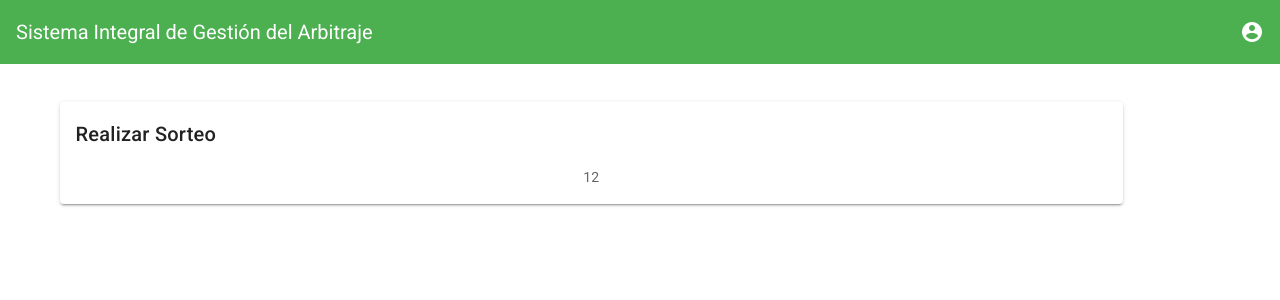
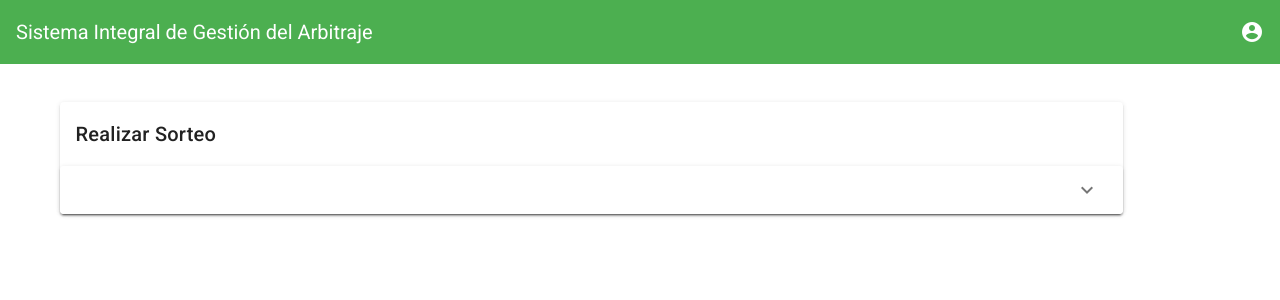
Before and after one commit to ponytojas/isa_prototype, a Vue app: page /draw in a window 1280 px wide. Shown: the top 300 px of the page. Built offline with nearby package versions, Linux system fonts and the light colour scheme.

Commit message:
Fix some errors on serve

```diff
--- a/src/components/CenterCard.vue
+++ b/src/components/CenterCard.vue
@@ -9,7 +9,7 @@
                 <v-toolbar-title>Inicio de sesión</v-toolbar-title>
                 <v-spacer />
                 <v-tooltip bottom>
-                  <template v-slot:activator="{ on }">
+                  <template>
                     <v-icon>mdi-soccer</v-icon>
                   </template>
                 </v-tooltip>
--- a/src/components/DrawCard.vue
+++ b/src/components/DrawCard.vue
@@ -1,17 +1,37 @@
 <template>
-  <v-container class="fill-height" grid-list-md text-xs-center  align-center>
+  <v-container class="fill-height" grid-list-md text-xs-center align-center>
     <v-layout row wrap align-center>
       <v-flex xs11 align-center align-content-center>
-        <v-card align-center align='center' justify='center'>
+        <v-card align-center align="center" justify="center">
           <v-card-title>Realizar Sorteo</v-card-title>
-          <v-card-text class="px-0">12</v-card-text>
+          <v-expansion-panels>
+            <v-expansion-panel :v-for='match in Matches'>
+              <v-expansion-panel-header>{{ match }}</v-expansion-panel-header>
+              <v-expansion-panel-content>
+                Lorem ipsum dolor sit amet, consectetur adipiscing elit, sed do eiusmod tempor
+                incididunt ut labore et dolore magna aliqua. Ut enim ad minim veniam, quis nostrud
+                exercitation ullamco laboris nisi ut aliquip ex ea commodo consequat.
+              </v-expansion-panel-content>
+            </v-expansion-panel>
+          </v-expansion-panels>
         </v-card>
       </v-flex>
     </v-layout>
   </v-container>
 </template>
 <script>
-export default {};
+import Matches from '../assets/data/matches.json';
+
+export default {
+  data() {
+    return {
+      Matches,
+    };
+  },
+  mounted() {
+    console.log(Matches);
+  },
+};
 </script>
 
 <style scoped></style>
--- a/src/components/MainCards.vue
+++ b/src/components/MainCards.vue
@@ -156,7 +156,7 @@ export default {
   },
   beforeMount() {
     const level = this.$store.getters.getLevel;
-    this.cards = this.cards.filter(el => el.level <= level);
+    this.cards = this.cards.filter((el) => el.level <= level);
   },
 };
 </script>
```
